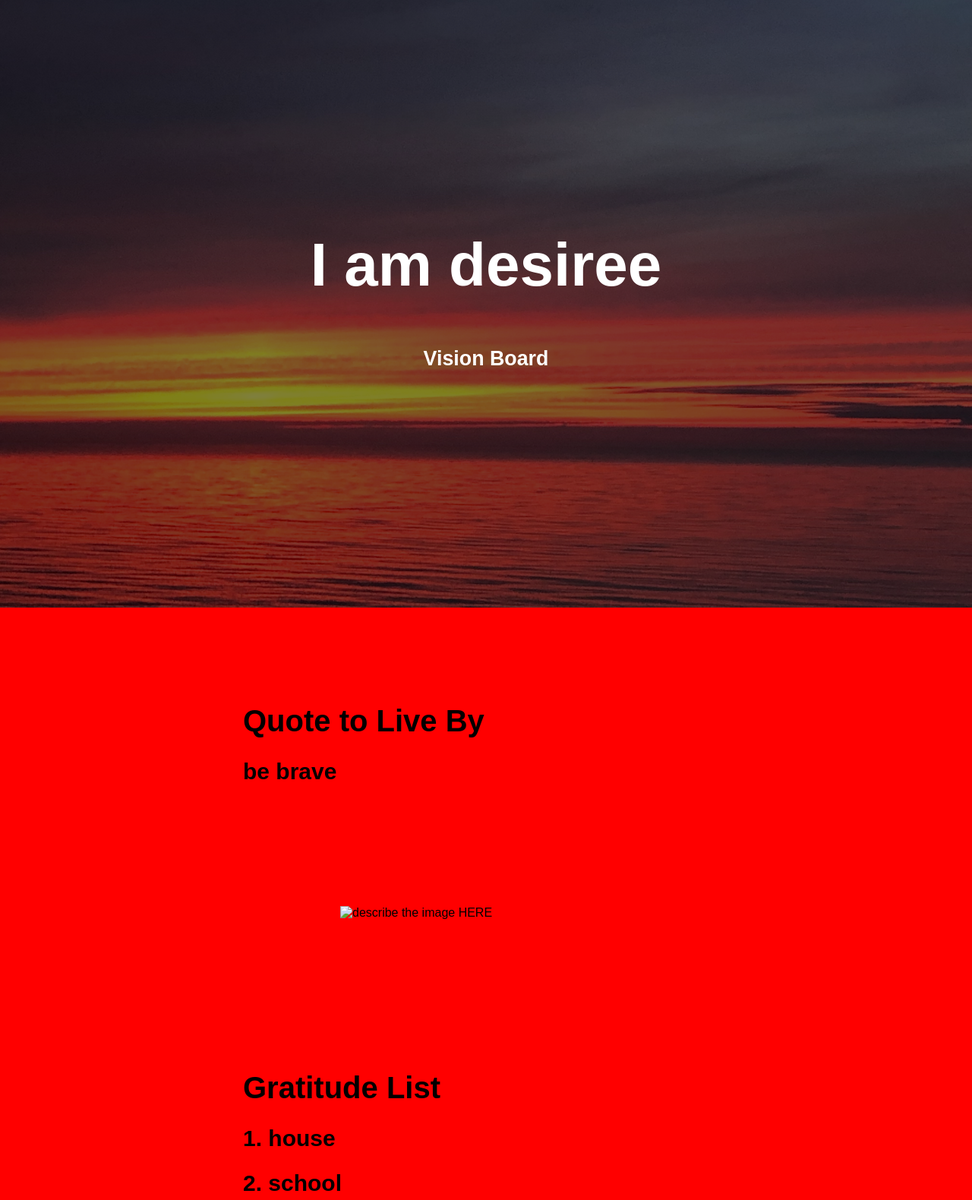
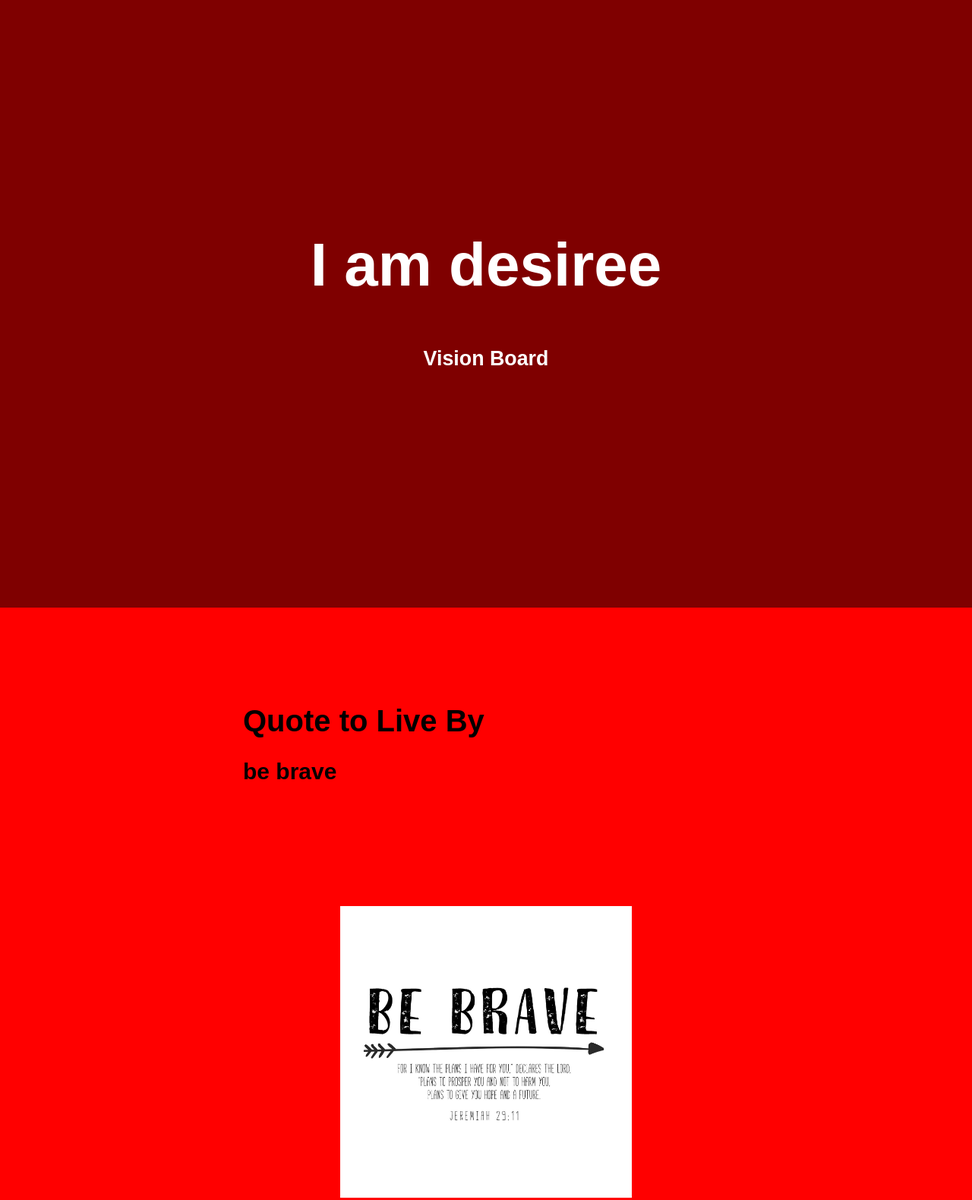
Before and after one commit to PFHomewood/desiree, a plain HTML site: page index.html in a window 1280 px wide. Shown: the top 1580 px of the page at 76% size. Drawn offline with Linux system fonts and the light colour scheme.

Commit message:
Add files via upload

```diff
--- a/index.html
+++ b/index.html
@@ -39,7 +39,7 @@
 
 <!--Replace the images here. You can also control max-image width%. Keep your file names simple, don't use spaces, and be case sensitive). Be sure to add alt="text." Visually impaired individuals using screen readers rely on alt="text" to describe pictures to them. Describe your image as clearly and succinctly as possible.-->
 <div>
-    <img src="quote.jpg" alt="describe the image HERE" class="center-image" style="max-width:30%; max-height:30%;">
+    <img src="quote.jpeg" alt="describe the image HERE" class="center-image" style="max-width:30%; max-height:30%;">
 </div>
 <br>
 <br>
@@ -89,7 +89,7 @@
          <h1>Goals</h1>
   <h2>Short Term Goals</h2>
   <h2>1. to complete my assimates in school</h2>
-  <h2>2. </h2>
+  <h2>2.  </h2>
   <h2>3. </h2>
 
     <h2>Long Term Goals</h2>
@@ -104,7 +104,7 @@
 
 
     <div>
- <img src="diamond.jpg_fit=scale" alt="describe the image HERE for accessibility purposes" class="none" style="max-width:100%;max-height:100%">
+ <img src="diamond.jpg_fit=scale" alt="describe the image HERE for accessibility purposes" class="center-image" style="max-width:100%;max-height:100%">
     </div>
 
 <br>
--- a/style.css
+++ b/style.css
@@ -8,7 +8,7 @@ body, html {
   /* - HERO -
 This code controls your "hero image." You will need to change hero.jpg to match your asset*/
 
-background-image: linear-gradient(rgba(0, 0, 0, 0.5), rgba(0, 0, 0, 0.5)), url("hero.jpg");
+background-image: linear-gradient(rgba(0, 0, 0, 0.5), rgba(0, 0, 0, 0.5)), url("diamond.jpg_fit=scale");
   height: 100%;
   background-attachment: fixed;
   background-position: center;
```
